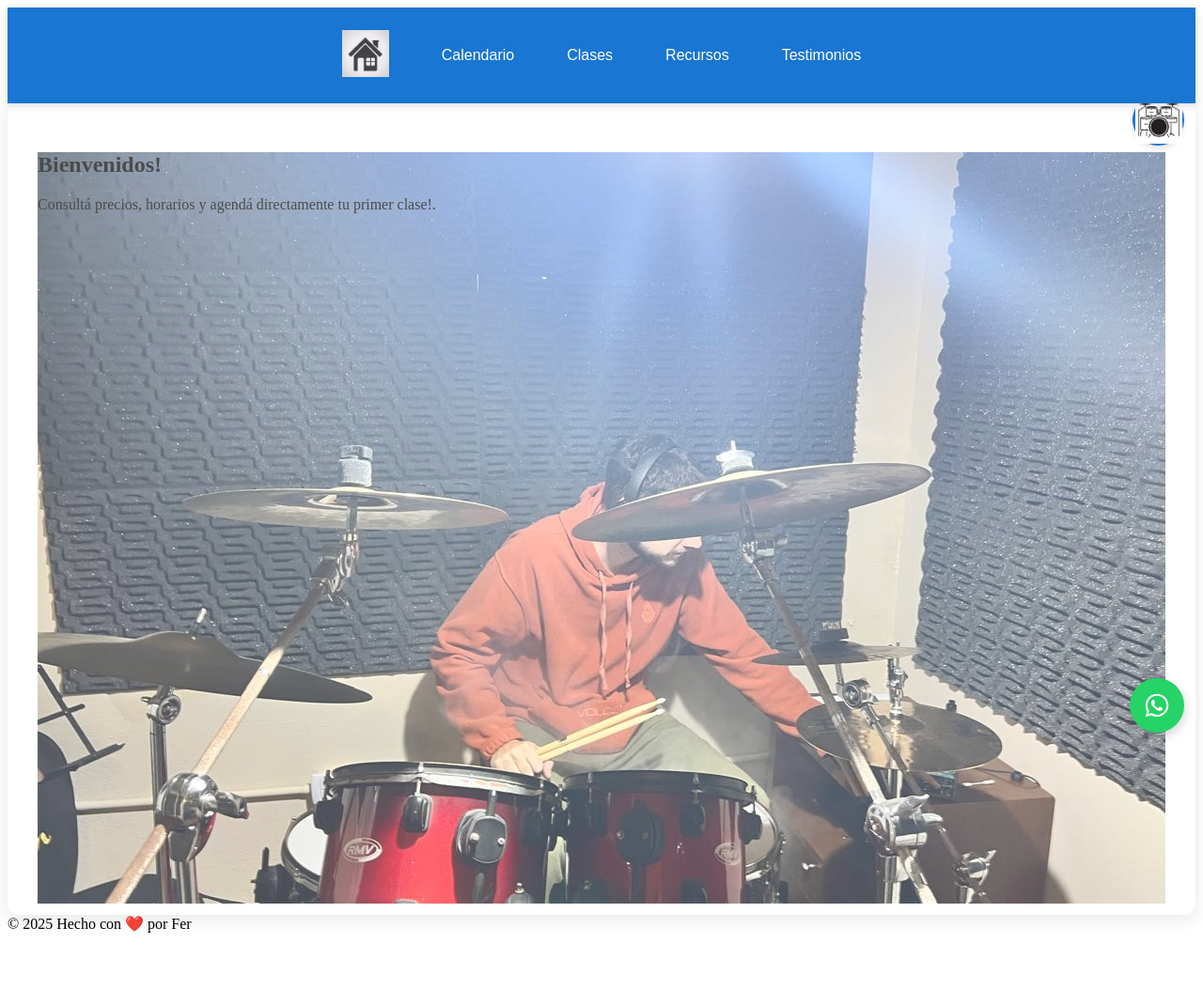
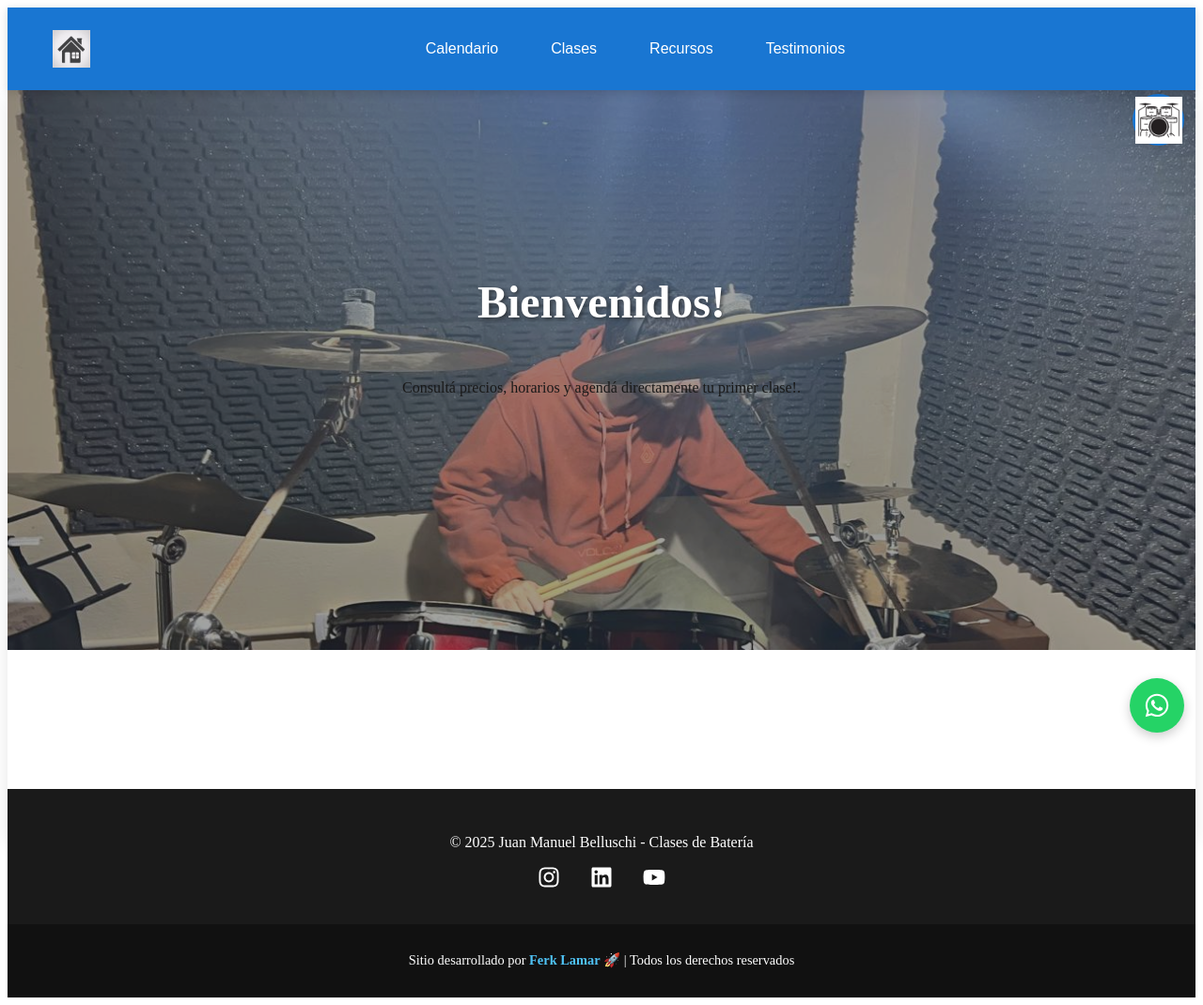
Before and after one commit to Ferk94/Portfolio-Juanma, a Next.js app: page / in a window 1280 px wide. Shown: the whole page at 94% size. Before the commit the page ends 1001 px from the top, so only its background shows below. Built offline with nearby package versions, Linux system fonts and the light colour scheme.

Commit message:
feat: footers aplicados

```diff
--- a/src/app/components/artist/ContentArtist.tsx
+++ b/src/app/components/artist/ContentArtist.tsx
@@ -27,6 +27,7 @@ const ContentArtist: React.FC<ContentArtistProps> = ({ activeSection }) => {
   //       return 'por ahora calendar'
   //   }
   // };
+  console.log(activeSection)
 
   return (
     <section>
--- /dev/null
+++ b/src/app/components/footers/FooterFerk.module.css
@@ -0,0 +1,18 @@
+.footer {
+  background-color: #111;
+  color: #fff;
+  text-align: center;
+  padding: 1rem;
+  font-size: 0.9rem;
+  margin-top: auto;
+}
+
+.footer a {
+  color: #4fc3f7;
+  text-decoration: none;
+  font-weight: bold;
+}
+
+.footer a:hover {
+  text-decoration: underline;
+}
--- /dev/null
+++ b/src/app/components/footers/FooterFerk.tsx
@@ -0,0 +1,22 @@
+import styles from "./FooterFerk.module.css";
+import React from "react";
+
+const FooterFerk = () => {
+  return (
+    <footer className={styles.footer}>
+      <p>
+        Sitio desarrollado por{" "}
+        <a
+          href="https://portfolio-2024-green-seven.vercel.app" // Cambiá por tu web o LinkedIn
+          target="_blank"
+          rel="noopener noreferrer"
+        >
+          Ferk Lamar
+        </a>{" "}
+        🚀 | Todos los derechos reservados
+      </p>
+    </footer>
+  );
+};
+
+export default FooterFerk;
--- /dev/null
+++ b/src/app/components/footers/FooterProfessor.module.css
@@ -0,0 +1,23 @@
+.footer {
+  background-color: #1a1a1a;
+  color: white;
+  padding: 2rem;
+  text-align: center;
+  margin-top: 2rem;
+}
+
+.text {
+  margin-bottom: 1rem;
+  font-size: 1rem;
+}
+
+.icons a {
+  color: white;
+  margin: 0 1rem;
+  font-size: 1.5rem;
+  transition: color 0.3s ease;
+}
+
+.icons a:hover {
+  color: #f0c040; /* tono dorado para destacar al pasar el mouse */
+}
--- /dev/null
+++ b/src/app/components/footers/FooterProfessor.tsx
@@ -0,0 +1,39 @@
+// /components/FooterProfessor.tsx
+import styles from "./FooterProfessor.module.css";
+import { FaInstagram, FaLinkedin, FaYoutube } from "react-icons/fa";
+
+const FooterProfessor = () => {
+  return (
+    <footer className={styles.footer}>
+      <p className={styles.text}>© 2025 Juan Manuel Belluschi - Clases de Batería</p>
+      <div className={styles.icons}>
+        <a
+          href="https://www.instagram.com/bata_alpalo/"
+          target="_blank"
+          rel="noopener noreferrer"
+          aria-label="Instagram"
+        >
+          <FaInstagram />
+        </a>
+        <a
+          href="https://www.linkedin.com/in/juan-manuel-belluschi-134389a3/"
+          target="_blank"
+          rel="noopener noreferrer"
+          aria-label="LinkedIn"
+        >
+          <FaLinkedin />
+        </a>
+        <a
+          href="https://www.youtube.com/channel/usuario_youtube"
+          target="_blank"
+          rel="noopener noreferrer"
+          aria-label="YouTube"
+        >
+          <FaYoutube />
+        </a>
+      </div>
+    </footer>
+  );
+};
+
+export default FooterProfessor;
--- a/src/app/components/professor/LandingPageProfessor.module.css
+++ b/src/app/components/professor/LandingPageProfessor.module.css
@@ -1,25 +1,35 @@
-/* .section {
-    width : 100%;
-    height: 100%;
-    background-image: url('https://www.freepik.es/foto-gratis/musico-tocando-bateria-fondo-negro-hermosa-luz-suave-juego-emocional-concepto-musica_10107436.htm#fromView=search&page=1&position=2&uuid=5d185862-b0d9-4892-86dd-5e0195998d89&query=Profesor+de+Bateria');
-} */
-
-
 .section {
-  position: static;
-  /* display: flex;
-  justify-content: center; */
-  width: 1200px;
-  height: 100vh;
-  background-image: url('../../../../public/landingPageProfessor.jpeg');
+  width: 100%;
+  height: 500px;
+  padding-bottom: 6rem; /* deja espacio para el footer */
+  background-image: url('/landingPageProfessor.jpeg');
+  background-size: cover;
   background-position: center;
   background-repeat: no-repeat;
-  opacity: 0.7
-  /* background-color: red */
+  position: relative;
+  display: flex;
+  opacity: 0.9;
+  flex-direction: column;
+  justify-content: center;
+  align-items: center;
+  text-align: center;
 }
 
+/* Opcional: mejora contraste del texto */
+.parrafo {
+  font-size: 3rem;
+  color: white;
+  z-index: 1;
+  text-shadow: 2px 2px 4px rgba(0, 0, 0, 0.6);
+}
 
-
-/* .parrafo {
-    color: blue;
-} */
+.section::before {
+  content: '';
+  position: absolute;
+  top: 0;
+  left: 0;
+  height: 100%;
+  width: 100%;
+  background-color: rgba(0,0,0,0.4); /* fondo oscuro transparente */
+  z-index: 0;
+}
--- a/src/app/components/professor/NavBarProfessor.module.css
+++ b/src/app/components/professor/NavBarProfessor.module.css
@@ -1,13 +1,25 @@
 .navBar {
   display: flex;
-  justify-content: center;
-  gap: 1.5rem;
+  justify-content: space-between;
+  align-items: center;
   background-color: #1976d2;
   padding: 1rem 2rem;
   position: sticky;
   top: 0;
   z-index: 10;
   box-shadow: 0 2px 10px rgba(0, 0, 0, 0.15);
+}
+
+.leftSection {
+  display: flex;
+  align-items: center;
+}
+
+.centerSection {
+  display: flex;
+  gap: 1.5rem;
+  justify-content: center;
+  flex: 1;
 }
 
 .button {
@@ -19,6 +31,8 @@
   padding: 0.5rem 1rem;
   transition: background-color 0.2s ease;
   border-radius: 8px;
+  display: flex;
+  align-items: center;
 }
 
 .button:hover {
--- a/src/app/components/professor/NavBarProfessor.tsx
+++ b/src/app/components/professor/NavBarProfessor.tsx
@@ -9,18 +9,25 @@ interface Props {
 export default function NavBarProfessor({ onSectionChange }: Props) {
   return (
     <nav className={styles.navBar}>
+      {/* Botón de inicio alineado a la izquierda */}
+      <div className={styles.leftSection}>
         <button className={styles.button} onClick={() => onSectionChange("landing page")}>
           <Image
             src={HouseIcon}
             alt="landing page"
-          width={50} // Ajustá el tamaño como prefieras
-          height={50}
+            width={40}
+            height={40}
           />
         </button>
+      </div>
+
+      {/* Botones del centro */}
+      <div className={styles.centerSection}>
         <button className={styles.button} onClick={() => onSectionChange("calendar")}>Calendario</button>
         <button className={styles.button} onClick={() => onSectionChange("classes")}>Clases</button>
         <button className={styles.button} onClick={() => onSectionChange("resources")}>Recursos</button>
         <button className={styles.button} onClick={() => onSectionChange("testimonials")}>Testimonios</button>
+      </div>
     </nav>
   );
 }
--- a/src/app/components/professor/ProfessorView.module.css
+++ b/src/app/components/professor/ProfessorView.module.css
@@ -1,9 +1,5 @@
 .container {
-  background-color: #f5f5f5;
-  min-height: 100vh;
-  padding: 2rem;
-  font-family: "Segoe UI", Roboto, sans-serif;
-  color: #1a1a1a;
+  height: 100vh;
 }
 
 .content {
@@ -11,7 +7,7 @@
   margin: 0 auto;
   background-color: white;
   height: 100vh;
-  padding: 2rem;
+  /* padding: 2rem; */
   border-radius: 12px;
   box-shadow: 0 4px 20px rgba(0, 0, 0, 0.1);
 }
--- a/src/app/components/professor/ProfessorView.tsx
+++ b/src/app/components/professor/ProfessorView.tsx
@@ -11,7 +11,7 @@ export default function ProfessorView() {
   const [activeSection, setActiveSection] = useState("landing page");
 
   return (
-    <div >
+    <div className={styles.container} >
       <NavBarProfessor onSectionChange={setActiveSection} />
       {/* <IntroProfessor /> */}
       <div className={styles.content}>
--- a/src/app/layout.tsx
+++ b/src/app/layout.tsx
@@ -2,7 +2,8 @@
 import "./globals.css"; // si usás Tailwind o CSS global
 import type { ReactNode } from "react";
 import { ViewModeProvider } from "./context/ViewModeContext";
-import ViewToggle from "./components/ViewToggle";
+import FooterFerk from "./components/footers/FooterFerk";
+import FooterProfessor from './components/footers/FooterProfessor'
 
 export const metadata = {
   title: "Portfolio Baterista",
@@ -14,20 +15,24 @@ export default function RootLayout({ children }: { children: ReactNode }) {
     <html lang="es">
       <body>
         <ViewModeProvider>
-          <div className="min-h-screen flex flex-col">
+          <div className="flex flex-col min-h-screen">
             {/* <header className="w-full flex justify-between items-center p-4 bg-black text-white">
               <h1 className="text-2xl font-bold">Portfolio Baterista</h1>
               <ViewToggle />
             </header> */}
 
-            <main className="flex-1">{children}</main>
+            <main className="flex-grow">{children}</main>
 
-            <footer className="w-full p-4 bg-neutral-900 text-white text-center text-sm">
+            {/* <footer className="w-full p-4 bg-neutral-900 text-white text-center text-sm">
               © {new Date().getFullYear()} Hecho con ❤️ por Fer
-            </footer>
+            </footer> */}
+            <FooterProfessor />
+            <FooterFerk />
           </div>
         </ViewModeProvider>
+
       </body>
+
     </html>
   );
 }
```
Lines whose indentation alone changed are shown as unchanged.
